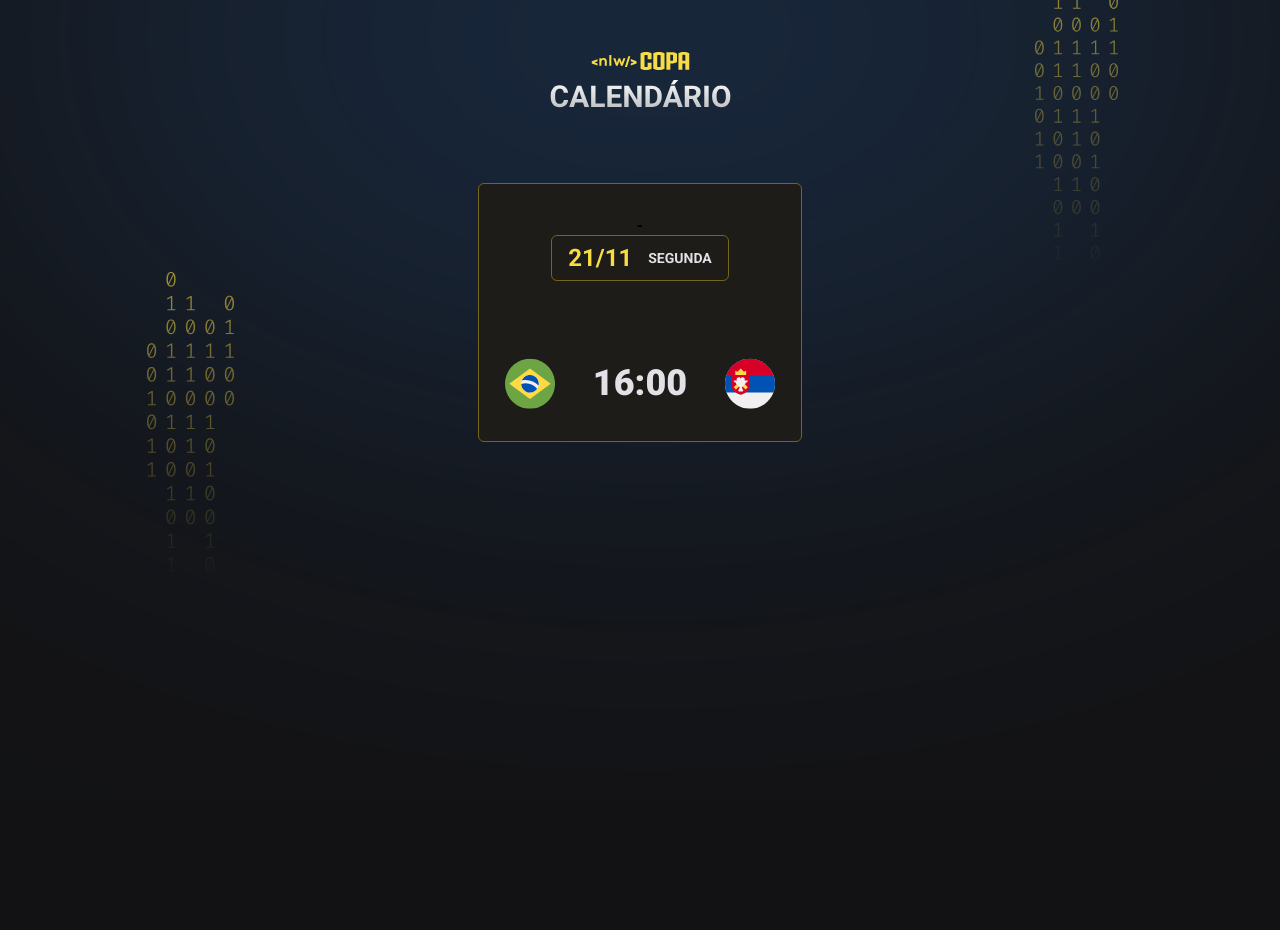
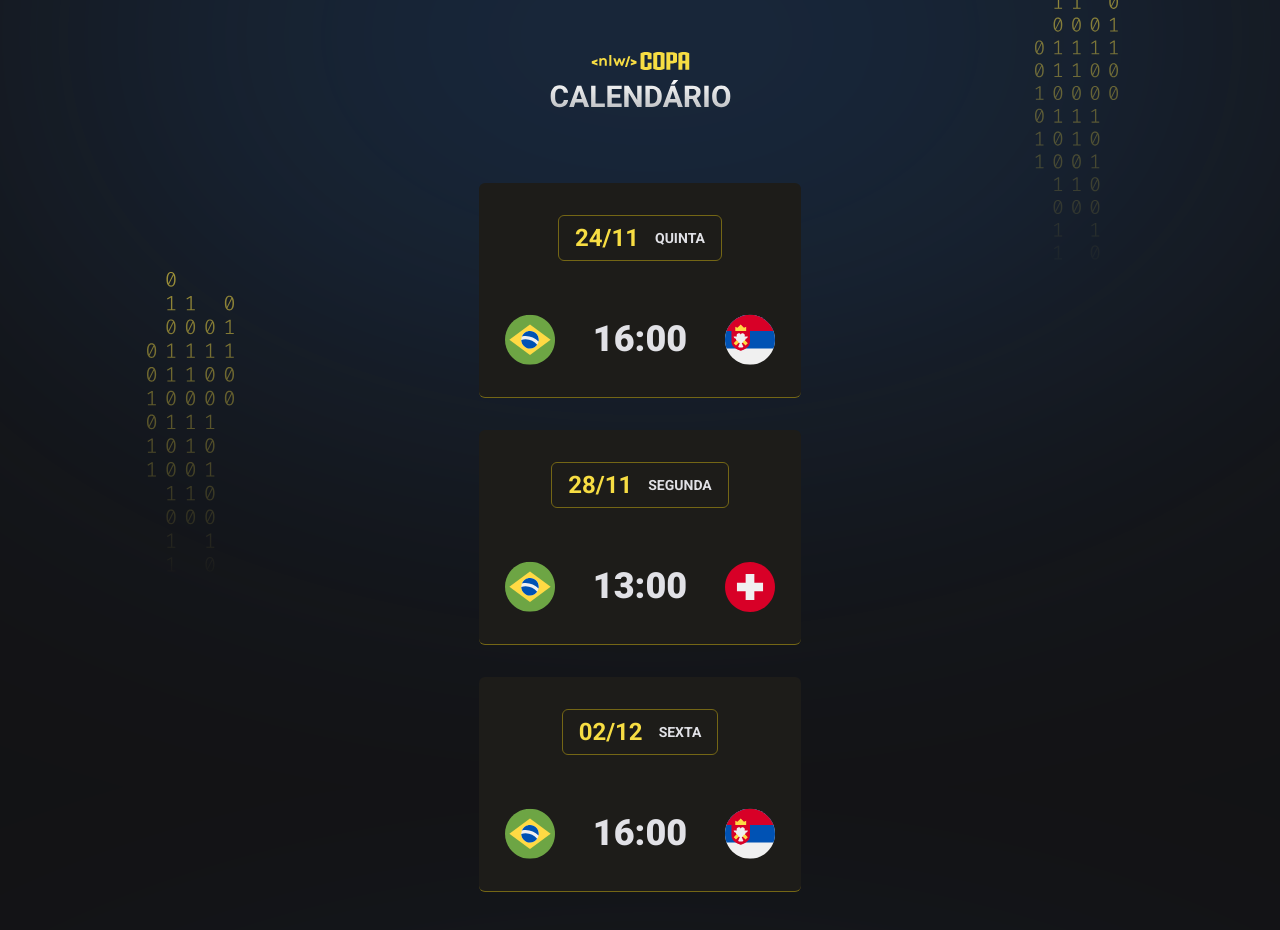
Before and after one commit to ramyses/NlwCopa, a plain HTML site: page index.html in a window 1280 px wide. Before the commit the page ends 800 px from the top, so only its background shows below. Drawn offline with Linux system fonts and the light colour scheme.

Commit message:
aula3Nlw

```diff
--- a/index.html
+++ b/index.html
@@ -12,21 +12,8 @@
 </head>
 <body>
     <div id="app">
-        <header>
-            <img src="/assets/logo.svg" alt="">
-        </header>
-        <main id="cards">
-            <div class="card">-
-                <ul>
-                    <h2>21/11 <span>segunda</span></h2>
-                    <li>
-                        <img src="/assets/icon-brazil.svg" alt="">
-                        <strong>16:00</strong>
-                        <img src="/assets/logo-serbia.svg" alt="">
-                    </li>
-                </ul>
-            </div>
-        </main>
+
+
     </div>
     <script src="main.js"></script>
 </body>
--- a/main.js
+++ b/main.js
@@ -0,0 +1,42 @@
+
+function createGame(player1, hour, player2){
+  return `
+    <li>
+      <img src="/assets/icon-${player1}.svg" alt="Banderia do ${player1}">
+      <strong>${hour}</strong>
+      <img src="/assets/logo-${player2}.svg" alt="Bamderia da ${player2}">
+    </li>`
+
+}
+function createCard(date, day,games){
+  return `
+  <div class="card">
+    <h2>${date} <span>${day}</span></h2>
+    <ul>
+      ${games}
+    </ul>
+  </div>
+               `
+}
+document.querySelector("#app").innerHTML = `
+  <header>
+    <img src="/assets/logo.svg" alt="">
+  </header>
+        <main id="cards">
+            ${createCard(
+              "24/11",
+              "quinta",
+              createGame("brazil", "16:00", "serbia")
+            )}
+            ${createCard(
+              "28/11",
+              "segunda",
+              createGame("brazil", "13:00", "switzerland")
+            )}
+            ${createCard(
+              "02/12",
+              "sexta",
+              createGame("brazil", "16:00", "serbia")
+            )}
+        </main>
+`
--- a/style.css
+++ b/style.css
@@ -21,14 +21,17 @@ header{
     margin-bottom: 63px;
     text-align: center;
 }
-.cards {
-    width: 300px;
+#cards {
+    display: flex;
+    flex-direction: column;
+    gap: 32px;
 }
 .card {
     padding: 32px 26px;
     text-align: center;
+
     background:  #1D1C19;
-    border:  1px solid #746615;
+    border-bottom:  1px solid #746615;
     border-radius: 6px;
 
 }
```
Also changed, not shown: assets/logo-switzerland.svg (added).
